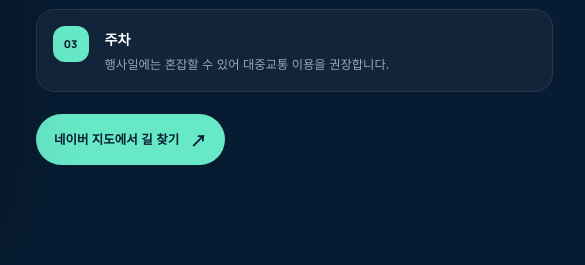
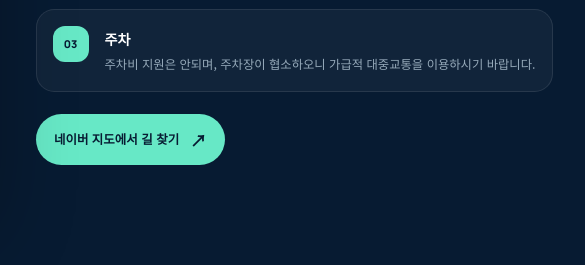
Before and after one commit to hangyver/AXfestival, a website built with Vite: page venue.html in a window 1280 px wide. Shown: the part 1808-2073 px from the top of the page, 695-1280 px from the left. Built offline with nearby package versions, Linux system fonts and the light colour scheme.

Commit message:
fix: clarify parking fee and limited capacity

```diff
--- a/festival-data.js
+++ b/festival-data.js
@@ -31,7 +31,7 @@ const FESTIVAL_DATA = {
     address: "서울특별시 서초구 강남대로 27",
     subway: "신분당선 양재시민의숲역(매헌) 4번 출구",
     walk: "4번 출구에서 도보 약 2분",
-    parking: "aT센터 주차장을 이용할 수 있으나 행사일에는 혼잡할 수 있어 대중교통 이용을 권장합니다."
+    parking: "주차비 지원은 안되며, 주차장이 협소하오니 가급적 대중교통을 이용하시기 바랍니다."
   },
   rooms: [
     { id: "world", floor: "3F", name: "세계로룸", track: "AI를 이해하고 활용하는 약사, 변화하는 약국", labelClass: "room-label-world" },
--- a/venue.html
+++ b/venue.html
@@ -16,7 +16,7 @@
 
   <section class="venue-route-section py-20 md:py-28"><div class="mx-auto max-w-7xl px-5 lg:px-8"><div class="grid gap-10 lg:grid-cols-[1.12fr_.88fr] lg:items-stretch">
     <figure class="route-map route-map-photo reveal"><button class="route-map-image" onclick="document.getElementById('routeMapDialog').showModal()" aria-label="aT센터 오시는 길 지도 크게 보기"><img src="assets/venue-access-map-v4.png" alt="양재시민의숲역 4번 출구에서 서울 양재 aT센터까지 오시는 길 상세 지도"><span class="route-map-zoom">지도 크게 보기 <i>↗</i></span></button><figcaption><span class="route-walk-badge"><b>4</b>번 출구에서 도보 약 2분</span><span class="route-map-caption">신분당선 · 양재시민의숲역</span></figcaption></figure>
-    <div class="route-info reveal"><p class="section-label text-xs font-extrabold text-cyan-300">How to arrive</p><h2 class="mt-4 text-4xl font-extrabold tracking-[-.04em] text-white">오시는 길</h2><p class="mt-4 leading-7 text-slate-400">양재시민의숲역에서 가장 빠르게 연결됩니다.</p><div class="mt-8 space-y-3"><div class="route-method"><span>01</span><div><strong>지하철</strong><p>신분당선 양재시민의숲역(매헌) 4번 출구 연결 · 도보 약 2분</p></div></div><div class="route-method"><span>02</span><div><strong>자가용</strong><p>내비게이션에서 ‘aT센터’ 또는 ‘서울 서초구 강남대로 27’을 검색하세요.</p></div></div><div class="route-method"><span>03</span><div><strong>주차</strong><p>행사일에는 혼잡할 수 있어 대중교통 이용을 권장합니다.</p></div></div></div><a href="https://map.naver.com/p/search/aT%EC%84%BC%ED%84%B0" target="_blank" rel="noopener" class="route-map-link">네이버 지도에서 길 찾기 <span>↗</span></a></div>
+    <div class="route-info reveal"><p class="section-label text-xs font-extrabold text-cyan-300">How to arrive</p><h2 class="mt-4 text-4xl font-extrabold tracking-[-.04em] text-white">오시는 길</h2><p class="mt-4 leading-7 text-slate-400">양재시민의숲역에서 가장 빠르게 연결됩니다.</p><div class="mt-8 space-y-3"><div class="route-method"><span>01</span><div><strong>지하철</strong><p>신분당선 양재시민의숲역(매헌) 4번 출구 연결 · 도보 약 2분</p></div></div><div class="route-method"><span>02</span><div><strong>자가용</strong><p>내비게이션에서 ‘aT센터’ 또는 ‘서울 서초구 강남대로 27’을 검색하세요.</p></div></div><div class="route-method"><span>03</span><div><strong>주차</strong><p>주차비 지원은 안되며, 주차장이 협소하오니 가급적 대중교통을 이용하시기 바랍니다.</p></div></div></div><a href="https://map.naver.com/p/search/aT%EC%84%BC%ED%84%B0" target="_blank" rel="noopener" class="route-map-link">네이버 지도에서 길 찾기 <span>↗</span></a></div>
   </div></div></section>
 </main><div data-footer></div>
 <dialog id="worldDialog" class="floor-dialog"><form method="dialog"><button aria-label="닫기">✕</button><img src="assets/세계로룸.png" alt="aT센터 3층 세계로룸 배치도 크게 보기"></form></dialog><dialog id="creationDialog" class="floor-dialog"><form method="dialog"><button aria-label="닫기">✕</button><img src="assets/창조룸.png" alt="aT센터 4층 창조룸 배치도 크게 보기"></form></dialog><dialog id="routeMapDialog" class="floor-dialog route-map-dialog"><form method="dialog"><button aria-label="닫기">✕</button><img src="assets/venue-access-map-v4.png" alt="양재시민의숲역 4번 출구에서 서울 양재 aT센터까지 오시는 길 상세 지도 크게 보기"></form></dialog>
```
